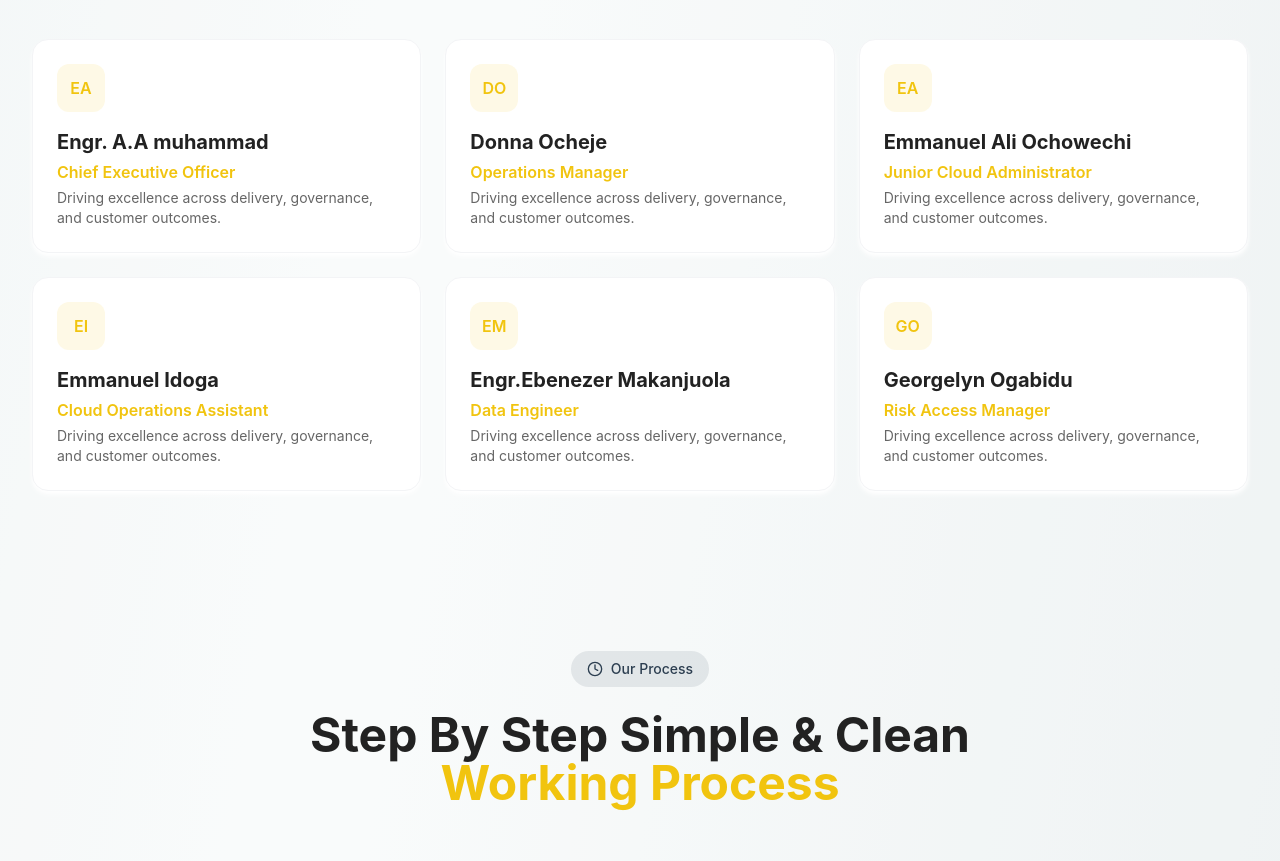
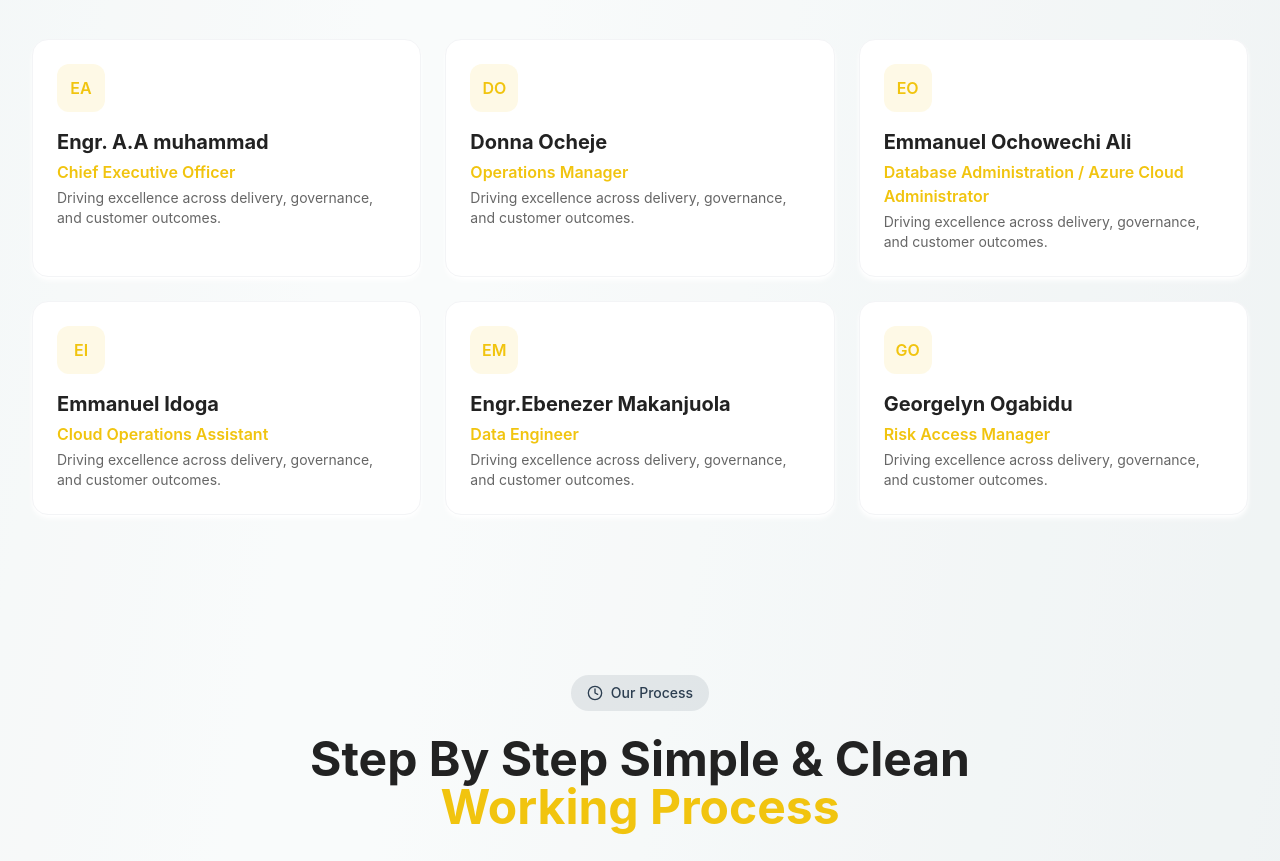
Before and after one commit to ArodonnaArena/arodonna, a Next.js app: page / in a window 1280 px wide. Shown: the part 4600-5461 px from the top of the page. Built offline with nearby package versions, Linux system fonts and the light colour scheme; no server answers; the database is empty.

Commit message:
chore: update staff naming and role\n\nCo-authored-by: factory-droid[bot] <138933559+factory-droid[bot]@users.noreply.github.com>

```diff
--- a/app/page.tsx
+++ b/app/page.tsx
@@ -415,7 +415,7 @@ export default async function HomePage() {
             {[
               { name: 'Engr. A.A muhammad', role: 'Chief Executive Officer' },
               { name: 'Donna Ocheje', role: 'Operations Manager' },
-              { name: 'Emmanuel Ali Ochowechi', role: 'Junior Cloud Administrator' },
+              { name: 'Emmanuel Ochowechi Ali', role: 'Database Administration / Azure Cloud Administrator' },
               { name: 'Emmanuel Idoga', role: 'Cloud Operations Assistant' },
               { name: 'Engr.Ebenezer Makanjuola', role: 'Data Engineer' },
               { name: 'Georgelyn Ogabidu', role: 'Risk Access Manager' }
```
